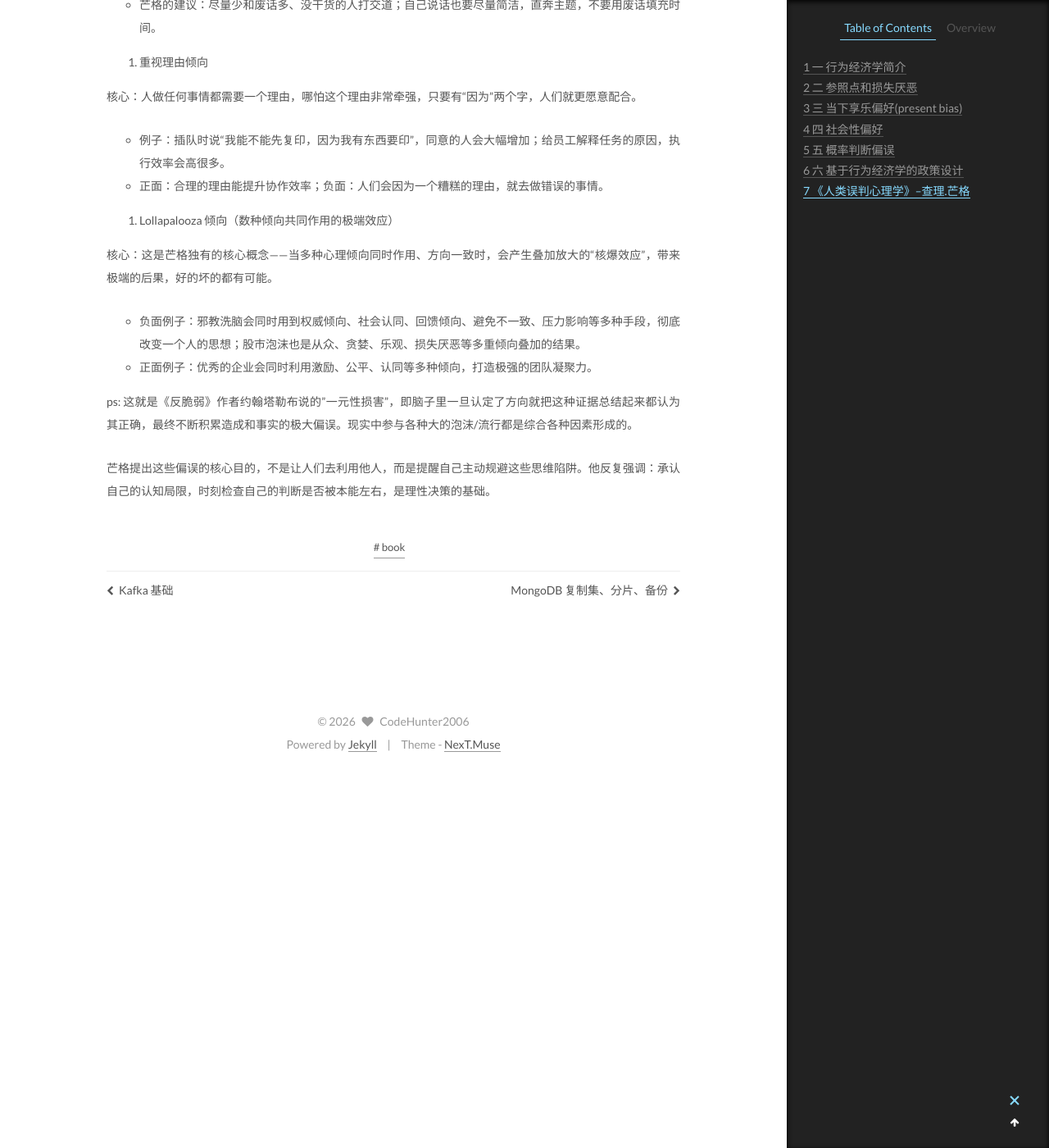
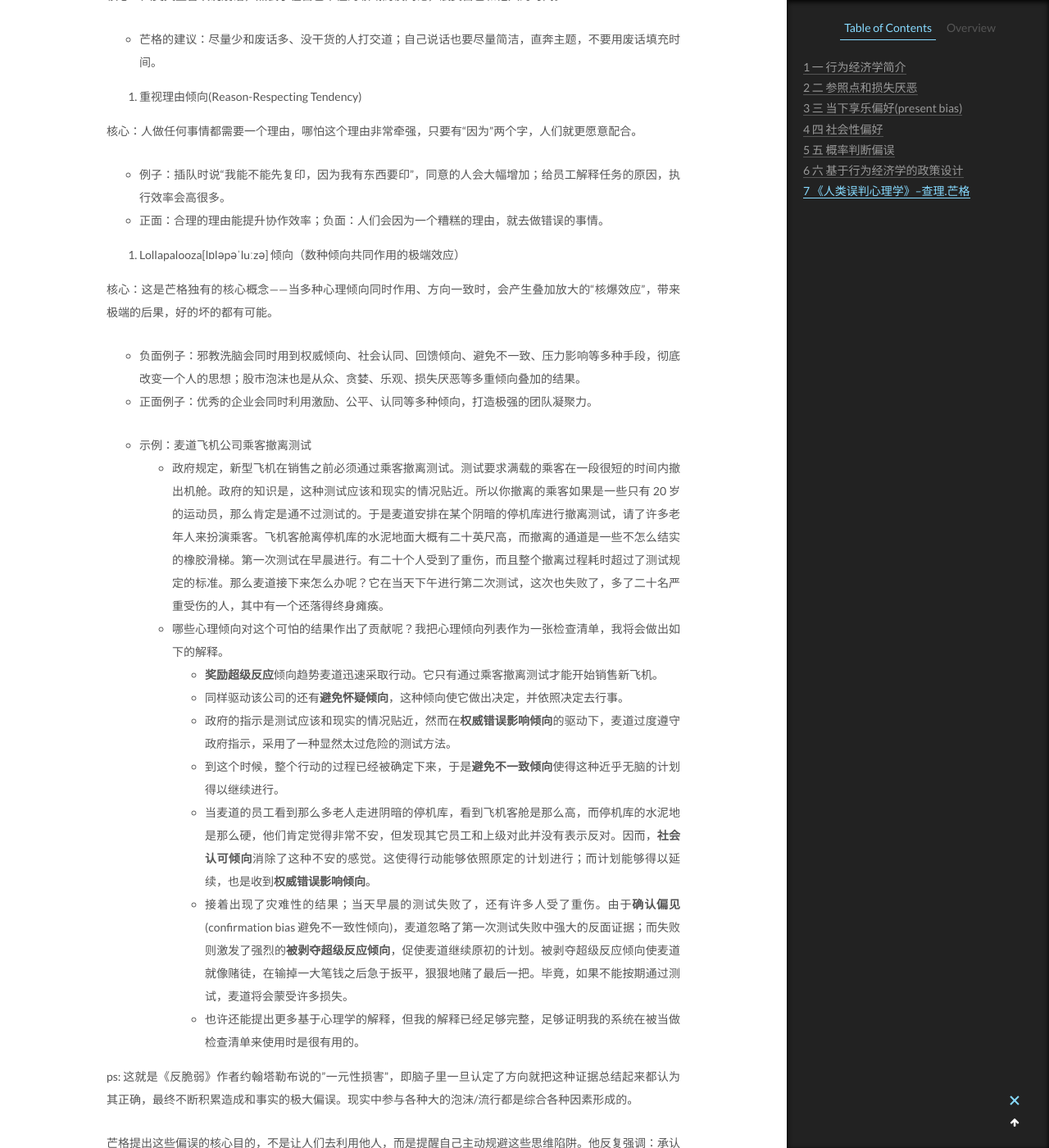
Before and after one commit to CodeHunter2006/CodeHunter2006.github.io, a Jekyll site: the page built from _posts/2020-05-24-BehavioralEconomics.md, in a window 1280 px wide and 1400 px high, scrolled down 21528 px. Shown: the whole window at 82% size. Built offline with Jekyll 4.4.1, drawn with Linux system fonts in a browser that asks for light colours; some of the changed text lies outside the part shown.

Commit message:
doc: add contents

```diff
--- a/_posts/2020-05-24-BehavioralEconomics.md
+++ b/_posts/2020-05-24-BehavioralEconomics.md
@@ -552,28 +552,28 @@
 
 以下内容出自《穷查理宝典》中查理·芒格的经典篇章《人类误判心理学》。他系统总结了25种人类天生的心理倾向（认知与行为偏误）：这些倾向是大脑为了简化决策进化出的“思维捷径”，但在复杂的商业、投资、生活决策中，常常会导致系统性的判断错误。
 
-1. 奖励与惩罚超级反应倾向
+1. 奖励与惩罚超级反应倾向(Reward and Punishment Superresponse Tendency)
 
 核心：激励和惩罚对人的行为有极强的塑造作用，其威力远超普通人的认知。芒格的核心格言是：“如果你想要说服别人，要诉诸利益，而非诉诸理性。”
 
 - 正面：合理的激励能极大提升效率，比如联邦快递按班次结算薪酬而非按时长，解决了夜班拖延的问题。
 - 负面：会导致“激励偏差”——人们为了获取奖励会钻制度空子，甚至做出不道德行为，比如销售为冲业绩造假账。芒格特别强调，制度设计必须优先防范钻漏洞的动机。
 
-2. 喜欢/热爱倾向
+2. 喜欢/热爱倾向(Liking/Loving Tendency)
 
 核心：人类天生会喜欢、热爱对自己友善、能给自己带来好处的人或事物，并且会因此扭曲认知。
 
 - 表现：会忽略热爱对象的缺点和过错（情人眼里出西施）；会偏爱和热爱对象相关的一切；会为了维护热爱的事物主动扭曲事实。
 - 例子：粉丝对偶像的盲目维护，投资者因为喜欢某家公司的产品而无视其估值泡沫。
 
-3. 讨厌/憎恨倾向
+3. 讨厌/憎恨倾向(Disliking/Hating Tendency)
 
 核心：与喜欢倾向完全相反，人会对伤害过自己、让自己厌恶的对象产生极端排斥，同样会严重扭曲认知。
 
 - 表现：全盘否定憎恨对象的优点，忽略其合理之处；把所有坏事都归咎于对方；甚至产生非理性的报复欲。
 - 例子：政治对立中双方完全无法倾听对方观点，商业竞争中对竞争对手的恶意偏见。
 
-4. 避免怀疑倾向
+4. 避免怀疑倾向(Doubt-Avoidance Tendency)
 
 核心：人类大脑天生倾向于尽快做出判断、消除疑虑，而不是花时间深思熟虑。
 
@@ -582,23 +582,23 @@
 
 ps: 这个也是我总结的："不要过早下结论，承认自己当前不知道"。之前在"罗辑思维"也听过一个类似的说法："成熟的人就是有矛盾的思想在脑子里同时存在"。
 
-5. 避免不一致性倾向
+5. 避免不一致性倾向(Inconsistency-Avoidance Tendency)
 
 核心：人会本能地维持自己过往的认知、身份、承诺和行为的一致性，抗拒改变，哪怕事实证明自己是错的。芒格称其为人类的“思维免疫系统”。
 
 - 表现：先入为主，一旦形成观点就很难被推翻；承诺升级，为了证明之前的选择正确，会持续投入更多；习惯难以改变；主动回避和自己观点相反的信息（确认偏误）。
 - 例子：投资套牢后不肯止损，反而加仓摊低成本，只为证明自己最初的判断没错。
 
-ps: 李录说过："做投资的人不该总是发表意见，这种意见如果错了，因为告诉过别人，会导致后面自己很难修正，不好意思承认自己的错误。"
+ps: 李录说过："做投资的人不该总是发表意见，这种意见如果错了，因为告诉过别人，会导致后面自己很难修正，不好意思承认自己的错误。"。日常生活中也经常有自动忽略不支持自己观点的事实的倾向。
 
-6. 好奇心倾向
+6. 好奇心倾向(Curiosity Tendency)
 
 核心：人类天生拥有强烈的好奇心，这是智慧发展的核心动力，但也会带来误判。
 
 - 正面：驱动学习、探索和创新。
 - 负面：会被新奇、无关的信息吸引注意力，忽略核心问题；“好奇害死猫”，为了满足好奇心冒不必要的风险。
 
-7. 康德式公平倾向
+7. 康德式公平倾向(Kantian Fairness Tendency)
 
 核心：人类天生具备“己所不欲，勿施于人”的公平本能，源自康德的“绝对命令”道德观——人们希望自己被公平对待，因此也会倾向于公平对待他人。
 
@@ -607,21 +607,21 @@
 
 ps: 这个和《行为经济学》中"利他和公平"的理论一致
 
-8. 艳羡/妒忌倾向
+8. 艳羡/妒忌倾向(Envy/Jealousy Tendency)
 
 核心：人天生会对他人拥有的财富、地位、优势产生妒忌。芒格认为这是驱动世界运转的核心动力之一，但也是大量痛苦和冲突的来源。
 
 - 芒格的观点：很多宗教和道德体系都明令禁止妒忌，恰恰因为它的破坏力极强；但现代社会很少公开讨论妒忌，导致人们对它的影响认识严重不足。
 - 例子：职场中因为同事升职而产生的内耗，兄弟姐妹之间的资源妒忌，投资中因为别人赚得更多而盲目追高。
 
-9. 回馈倾向
+9. 回馈倾向(Reciprocation Tendency)
 
 核心：人类有“你对我好，我就对你好；你对我坏，我就对你坏”的互惠本能，也就是“以德报德，以牙还牙”。
 
 - 正向应用：商场上的人情往来、服务行业的小赠品，会提升客户的付费意愿；谈判中的让步会换来对方的让步。
 - 负面：会被人利用，比如“登门槛效应”——先提小要求再提大要求；也会导致冤冤相报的恶性循环。
 
-10. 受简单联想影响的倾向
+10. 受简单联想影响的倾向(Influence-from-Mere-Association Tendency)
 
 核心：人的判断很容易被简单的联想左右，而非基于理性的因果分析。
 
@@ -642,7 +642,7 @@
 
 ps: 网瘾、游戏瘾、刷视频瘾，除了本身及时反馈和强刺激外，也提供了一种逃脱现实痛苦的方法，而现实的痛苦往往是没有想清楚问题和解决方案。这些上瘾可能加剧逃避现实，导致现实的问题更加累积。
 
-12. 自视过高倾向
+12. 自视过高倾向(Excessive Self-Regard Tendency)
 
 核心：人会系统性地高估自己的能力、品德、判断力，以及自己拥有的东西的价值。
 
@@ -655,14 +655,16 @@
 
 ps: 这个和《行为经济学》中"概率判断偏差"的理论一致
 
-13. 过度乐观倾向
+13. 过度乐观倾向(Overoptimism Tendency)
+
+- 1995 讲稿包含这条，后在 2005 年《穷查理宝典》修订版把第 13 条「过度乐观倾向」并入第 12 条
 
 核心：人在顺境、或者面对自己期待的事情时，会本能地高估收益、低估风险和困难。
 
 - 例子：创业者普遍高估成功概率，无视90%的创业失败率；投资者在牛市里觉得自己永远不会亏。
 - 芒格的建议：克服乐观偏差不能靠空想，要习惯使用概率思维，主动去想“最坏的情况是什么”。
 
-14. 被剥夺超级反应倾向
+14. 被剥夺超级反应倾向(Deprival-Superreaction Tendency)
 
 核心：也就是“损失厌恶”——人对损失的痛苦感受，远远大于对同等收益的快乐感受（芒格认为痛苦程度大约是快乐的2~3倍）。
 
@@ -673,7 +675,7 @@
 
 ps: 和《行为经济学》中"损失厌恶"理论一致
 
-15. 社会认同倾向
+15. 社会认同倾向(Social-Proof Tendency)
 
 核心：也就是从众心理——人会下意识地模仿周围人的行为和想法，尤其是自己不确定的时候。
 
@@ -683,7 +685,7 @@
 
 ps: 和《行为经济学》中"羊群效应"一致
 
-16. 对比错误反应倾向
+16. 对比错误反应倾向(Contrast-Misreaction Tendency)
 
 核心：人不会基于绝对价值做判断，而是通过和参照物对比来得出结论，很容易被参照物误导。
 
@@ -694,7 +696,7 @@
 
 ps: 《无价》里提到了相同的心理学反应，人对声音、光线的敏感程度成对数曲线，想要人眼感受亮度增加一倍，实际上亮度功率要提高10倍。人对绝对数值不敏感，但对微小对比很敏感，所以相同商品往往变换噱头来卖，让你脱离之前的比价体系。
 
-17. 压力影响倾向
+17. 压力影响倾向(Stress-Influence Tendency)
 
 核心：压力会显著改变人的心理状态和行为模式，轻度压力能提升表现，重度压力则会导致认知崩溃、行为失常。
 
@@ -702,7 +704,7 @@
 
 ps: 所谓压力就是大脑中必须同时想着的问题数量，通常三个以内是合理的，超过 7 个就会崩溃。三年自然灾害时期处于童年期的孩子压力会特别大，所以会造成創傷应急障碍。工作中被给与了太大压力后，容易犯错、容易服从，这是职场 PUA 的心理学基础。
 
-18. 错误衡量易得性倾向
+18. 错误衡量易得性倾向(Availability-Misweighing Tendency)
 
 核心：也就是“可得性启发”——人会高估容易回忆、容易想象、印象深刻的事情的发生概率和重要性。
 
@@ -712,51 +714,62 @@
 - 人们只会根据自己手边的信息做判断，忽略那些看不见、没听说过的关键信息。
 - 芒格建议：多使用概率和统计数据，不要被鲜活的例子牵着走。
 
-19. 不用就忘倾向
+19. 不用就忘倾向(Use-It-or-Lose-It Tendency)
 
 核心：所有的技能、知识、习惯，只要长期不用，就会慢慢退化、遗忘。
 
 - 芒格的应对：把重要的思维模型和核心技能变成日常习惯，持续练习、定期复盘；对于重要但不常用的技能，要安排定期回顾，避免生疏。
 
-20. 化学物质错误影响倾向
+20. 化学物质错误影响倾向(Chemical-Misinfluence/Drug-Misinfluence Tendency)
 
 核心：酒精、毒品、成瘾性物质会严重损害人的判断力和理性，让人做出一连串愚蠢的决定，最终毁掉人生。
 
 - 芒格的态度非常明确：绝对不要碰任何成瘾性物质，哪怕一次都不要尝试，因为它对心理的摧毁力远超想象。
 
-21. 衰老—错误影响倾向
+21. 衰老—错误影响倾向(Senescence-Misinfluence Tendency)
 
 核心：随着年龄增长，人的认知能力、学习能力、接受新事物的能力会自然衰退，尤其是复杂的新技能。
 
 - 芒格的观点：持续的思考和学习能延缓衰老的影响，但无法完全阻止；老年人不要强迫自己去掌握太复杂的新事物，要守住自己的能力圈。
 
-22. 权威—错误影响倾向
+22. 权威—错误影响倾向(Authority-Misinfluence Tendency)
 
 核心：人天生会服从权威，下意识地认为权威说的就是对的，哪怕权威的观点明显不合理。
 
 - 经典实验：米尔格拉姆电击实验——普通人会在权威的指令下，对陌生人施加致命的电击。
 - 表现：职场中不敢反驳上级的错误决定；迷信专家、名人的观点，不加验证就相信；对头衔、身份的盲目崇拜。
 
-23. 废话倾向
+23. 废话倾向(Twaddle Tendency)
 
 核心：人类天生喜欢说废话，热衷于在自己不懂的领域高谈阔论，浪费自己和他人的时间。
 
 - 芒格的建议：尽量少和废话多、没干货的人打交道；自己说话也要尽量简洁，直奔主题，不要用废话填充时间。
 
-24. 重视理由倾向
+24. 重视理由倾向(Reason-Respecting Tendency)
 
 核心：人做任何事情都需要一个理由，哪怕这个理由非常牵强，只要有“因为”两个字，人们就更愿意配合。
 
 - 例子：插队时说“我能不能先复印，因为我有东西要印”，同意的人会大幅增加；给员工解释任务的原因，执行效率会高很多。
 - 正面：合理的理由能提升协作效率；负面：人们会因为一个糟糕的理由，就去做错误的事情。
 
-25. Lollapalooza 倾向（数种倾向共同作用的极端效应）
+25. Lollapalooza[lɒləpəˈluːzə] 倾向（数种倾向共同作用的极端效应）
 
 核心：这是芒格独有的核心概念——当多种心理倾向同时作用、方向一致时，会产生叠加放大的“核爆效应”，带来极端的后果，好的坏的都有可能。
 
 - 负面例子：邪教洗脑会同时用到权威倾向、社会认同、回馈倾向、避免不一致、压力影响等多种手段，彻底改变一个人的思想；股市泡沫也是从众、贪婪、乐观、损失厌恶等多重倾向叠加的结果。
 - 正面例子：优秀的企业会同时利用激励、公平、认同等多种倾向，打造极强的团队凝聚力。
 
+- 示例：麦道飞机公司乘客撤离测试
+  - 政府规定，新型飞机在销售之前必须通过乘客撤离测试。测试要求满载的乘客在一段很短的时间内撤出机舱。政府的知识是，这种测试应该和现实的情况贴近。所以你撤离的乘客如果是一些只有 20 岁的运动员，那么肯定是通不过测试的。于是麦道安排在某个阴暗的停机库进行撤离测试，请了许多老年人来扮演乘客。飞机客舱离停机库的水泥地面大概有二十英尺高，而撤离的通道是一些不怎么结实的橡胶滑梯。第一次测试在早晨进行。有二十个人受到了重伤，而且整个撤离过程耗时超过了测试规定的标准。那么麦道接下来怎么办呢？它在当天下午进行第二次测试，这次也失败了，多了二十名严重受伤的人，其中有一个还落得终身瘫痪。
+  - 哪些心理倾向对这个可怕的结果作出了贡献呢？我把心理倾向列表作为一张检查清单，我将会做出如下的解释。
+    - **奖励超级反应**倾向趋势麦道迅速采取行动。它只有通过乘客撤离测试才能开始销售新飞机。
+    - 同样驱动该公司的还有**避免怀疑倾向**，这种倾向使它做出决定，并依照决定去行事。
+    - 政府的指示是测试应该和现实的情况贴近，然而在**权威错误影响倾向**的驱动下，麦道过度遵守政府指示，采用了一种显然太过危险的测试方法。
+    - 到这个时候，整个行动的过程已经被确定下来，于是**避免不一致倾向**使得这种近乎无脑的计划得以继续进行。
+    - 当麦道的员工看到那么多老人走进阴暗的停机库，看到飞机客舱是那么高，而停机库的水泥地是那么硬，他们肯定觉得非常不安，但发现其它员工和上级对此并没有表示反对。因而，**社会认可倾向**消除了这种不安的感觉。这使得行动能够依照原定的计划进行；而计划能够得以延续，也是收到**权威错误影响倾向**。
+    - 接着出现了灾难性的结果；当天早晨的测试失败了，还有许多人受了重伤。由于**确认偏见**(confirmation bias 避免不一致性倾向)，麦道忽略了第一次测试失败中强大的反面证据；而失败则激发了强烈的**被剥夺超级反应倾向**，促使麦道继续原初的计划。被剥夺超级反应倾向使麦道就像赌徒，在输掉一大笔钱之后急于扳平，狠狠地赌了最后一把。毕竟，如果不能按期通过测试，麦道将会蒙受许多损失。
+    - 也许还能提出更多基于心理学的解释，但我的解释已经足够完整，足够证明我的系统在被当做检查清单来使用时是很有用的。
+
 ps: 这就是《反脆弱》作者约翰塔勒布说的"一元性损害"，即脑子里一旦认定了方向就把这种证据总结起来都认为其正确，最终不断积累造成和事实的极大偏误。现实中参与各种大的泡沫/流行都是综合各种因素形成的。
 
 芒格提出这些偏误的核心目的，不是让人们去利用他人，而是提醒自己主动规避这些思维陷阱。他反复强调：承认自己的认知局限，时刻检查自己的判断是否被本能左右，是理性决策的基础。
```
Also changed, not shown: other parts of _posts/2020-05-24-BehavioralEconomics.md (+1 -1 lines).
